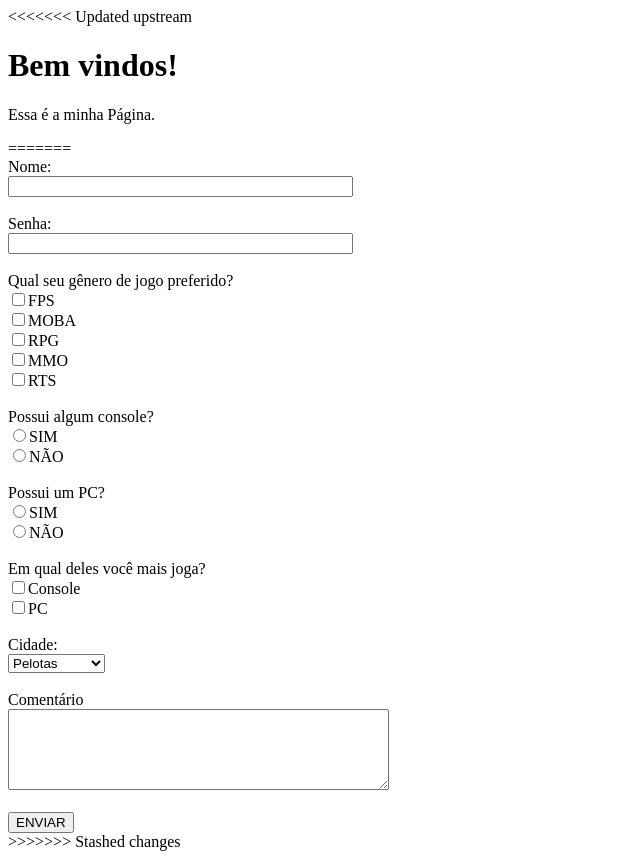
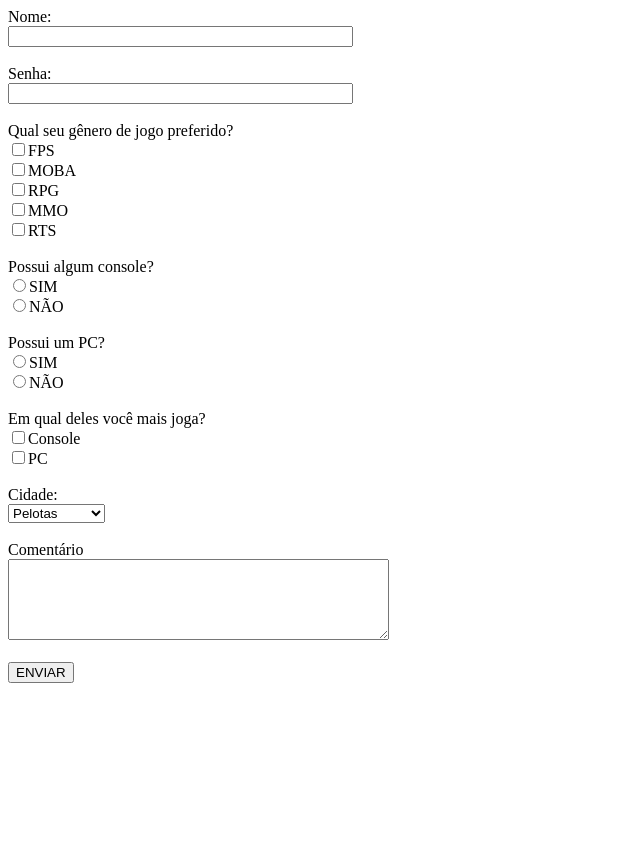
Before and after one commit to Pamelamarasca/ProjetoNave, a plain HTML site: page index.html in a window 1280 px wide. Shown: the whole page, without its empty margins (0-640 px from the left). After the commit the page ends 800 px from the top, so only its background shows below. Drawn offline with Linux system fonts and the light colour scheme.

```diff
--- a/index.html
+++ b/index.html
@@ -7,10 +7,6 @@
 </head>
 
 <body>
-<<<<<<< Updated upstream
-    <h1>Bem vindos!</h1>
-    <p>Essa é a minha Página.</p>
-=======
     <form>
         <form name="F_Aula" method="POST" action="">
             <label>Nome:</label><br />
@@ -43,7 +39,6 @@
             <textarea name="F_comentário" cols="45" rows="5"></textarea><br /><br />
             <input type="Submit" value="ENVIAR" />
         </form>
->>>>>>> Stashed changes
 
 </body>
 
```
